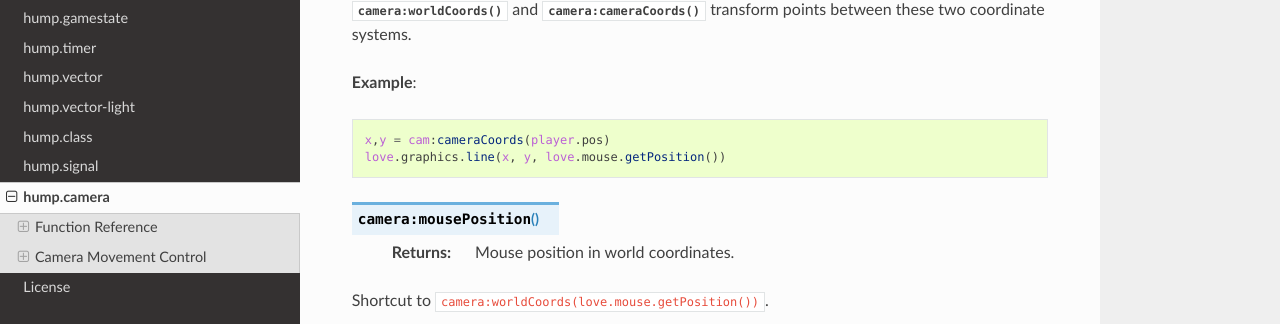
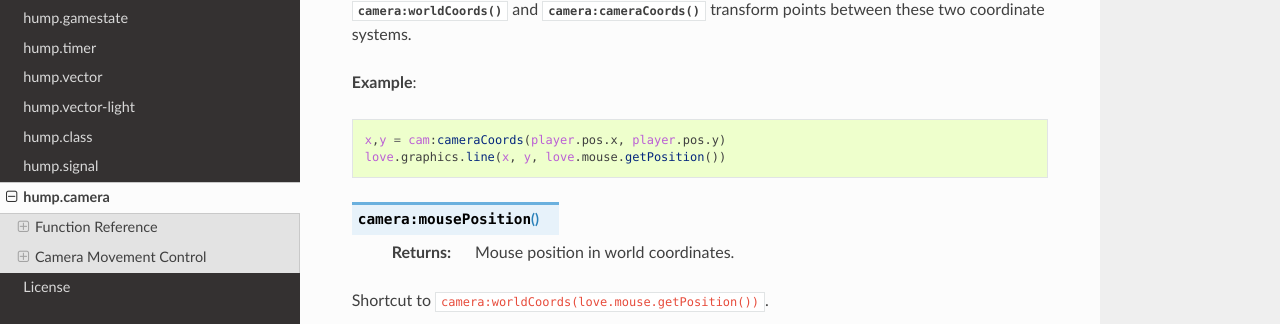
Before and after one commit to vrld/hump, a Sphinx documentation site: the page built from docs/camera.rst, in a window 1280 px wide and 900 px high, scrolled down 5584 px. Shown: the part 127-451 px from the top of the window. Built offline with Sphinx 7.4.7 and the Read the Docs theme 2.0.0, drawn with Linux system fonts in a browser that asks for light colours; some of the changed text lies outside the part shown.

Commit message:
Document changes

```diff
--- a/docs/camera.rst
+++ b/docs/camera.rst
@@ -279,7 +279,7 @@ between these two coordinate systems.
 
 **Example**::
 
-    x,y = cam:cameraCoords(player.pos)
+    x,y = cam:cameraCoords(player.pos.x, player.pos.y)
     love.graphics.line(x, y, love.mouse.getPosition())
 
 
```
Also changed, not shown: other parts of docs/camera.rst (+1 -1 lines).
